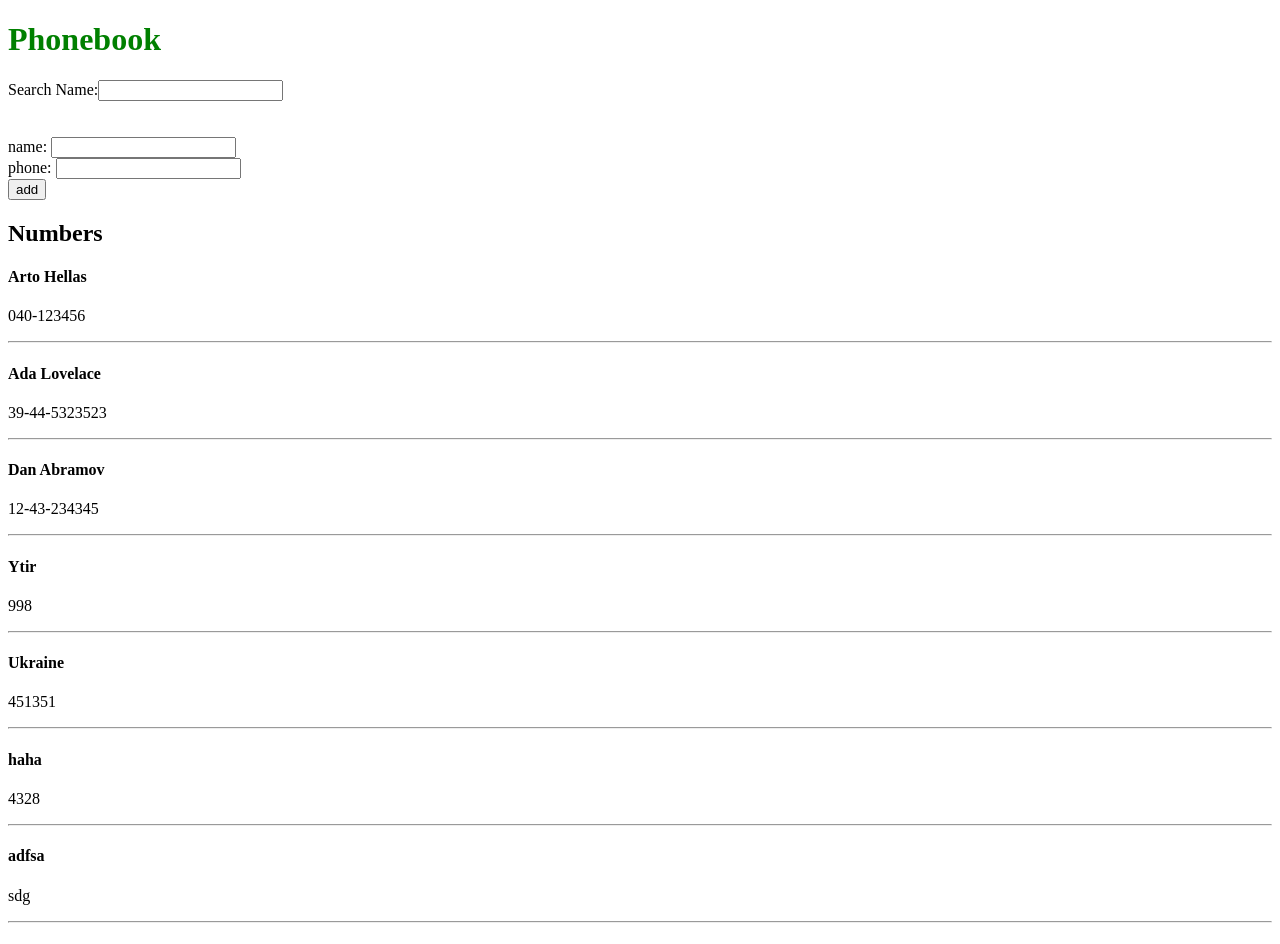
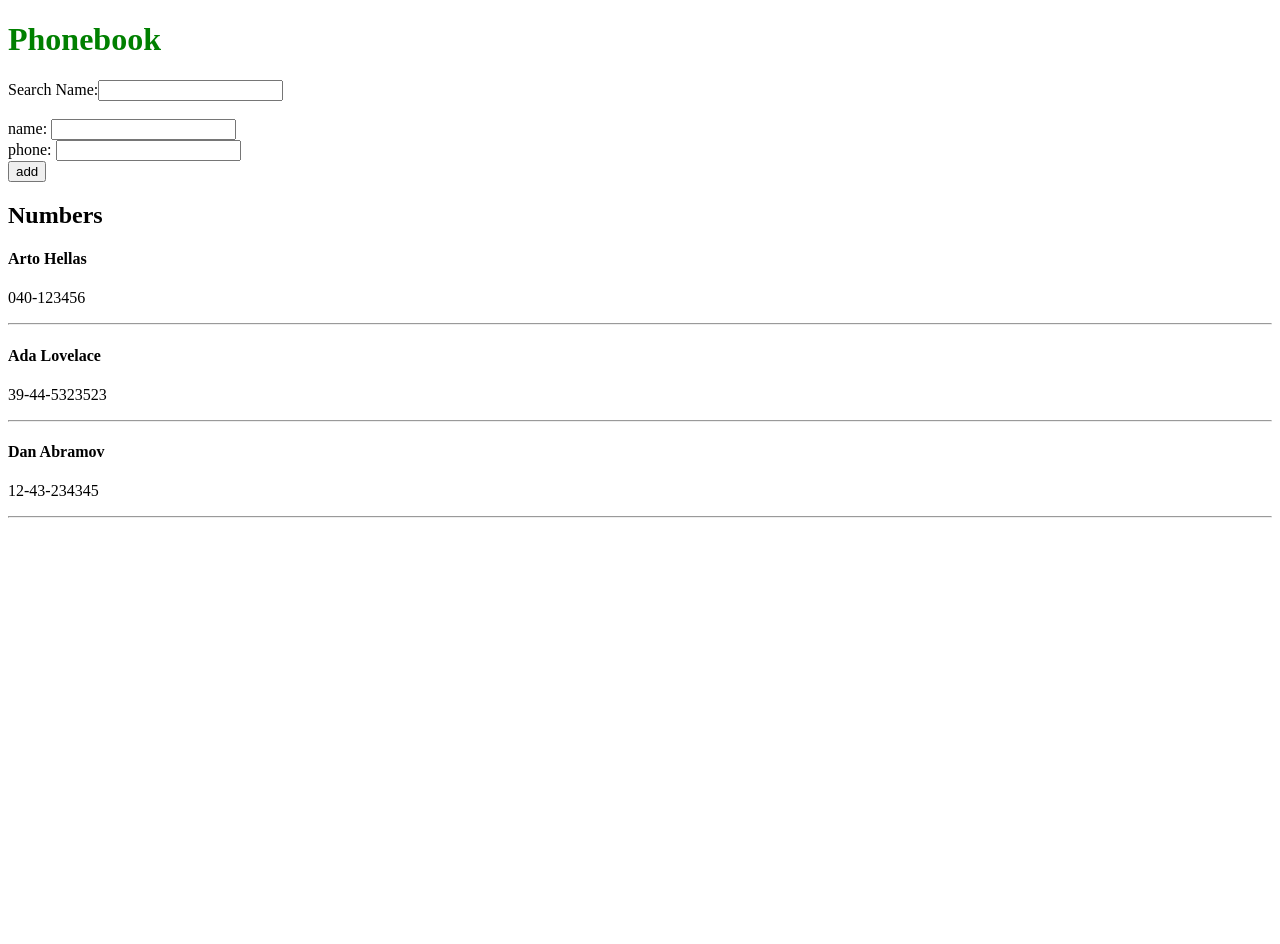
Before and after one commit to ThePiyushAggarwal/Phonebook, a React (Create React App) app: page / in a window 1280 px wide. Shown: the top 944 px of the page. After the commit the page ends 800 px from the top, so only its background shows below. Built offline with nearby package versions, Linux system fonts and the light colour scheme; data requests are answered from the project's data file.

Commit message:
search working fine now

```diff
--- a/db.json
+++ b/db.json
@@ -14,31 +14,6 @@
       "name": "Dan Abramov",
       "phone": "12-43-234345",
       "id": 3
-    },
-    {
-      "name": "Ytir",
-      "phone": "998",
-      "id": 5
-    },
-    {
-      "name": "Ukraine",
-      "phone": "451351",
-      "id": 6
-    },
-    {
-      "name": "haha",
-      "phone": "4328",
-      "id": 7
-    },
-    {
-      "name": "adfsa",
-      "phone": "sdg",
-      "id": 8
-    },
-    {
-      "name": "kjkljl",
-      "phone": "lkjlkasd",
-      "id": 9
     }
   ]
 }
--- a/src/App.js
+++ b/src/App.js
@@ -6,7 +6,6 @@ import Display from './components/Display'
 
 const App = () => {
   const [persons, setPersons] = useState([])
-  const [tempPersons, setTempPersons] = useState([])
   const [newName, setNewName] = useState('')
   const [newPhone, setNewPhone] = useState('')
   const [searchTerm, setSearchTerm] = useState('')
@@ -14,9 +13,20 @@ const App = () => {
   useEffect(() => {
     phonebookService.getAll().then((res) => {
       setPersons(res)
-      setTempPersons(res)
     })
   }, [])
+
+  // THIS SEARCH THING TOOK A LOT OF MY TIME
+  const tempPersons =
+    searchTerm === ''
+      ? persons
+      : persons.filter((person) =>
+          person.name.toLowerCase().includes(searchTerm.toLowerCase())
+        )
+
+  const onChangeSearch = (e) => {
+    setSearchTerm(e.target.value)
+  }
 
   //
   const onSubmit = (e) => {
@@ -34,25 +44,12 @@ const App = () => {
     }
   }
 
-  const onChangeSearch = (e) => {
-    setSearchTerm(e.target.value)
-
-    const x = persons.filter((person) => {
-      if (searchTerm === '') {
-        return person
-      } else if (person.name.toLowerCase().includes(searchTerm.toLowerCase())) {
-        return person
-      }
-    })
-    setTempPersons(x)
-  }
-
   return (
     <div>
       <h1>Phonebook</h1>
       <Search onChangeSearch={onChangeSearch} searchTerm={searchTerm} />
       <br />
-      <br />
+
       <br />
       <Form
         onSubmit={onSubmit}
@@ -62,12 +59,7 @@ const App = () => {
         newPhone={newPhone}
       />
       <h2>Numbers</h2>
-      <Display
-        tempPersons={tempPersons}
-        // persons={persons}
-        // searching={searching}
-        // searchTerm={searchTerm}
-      />
+      <Display tempPersons={tempPersons} />
     </div>
   )
 }
```
Also changed, not shown: src/components/Display.jsx (+3 -31 lines).
